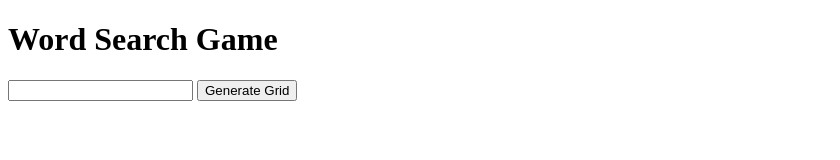
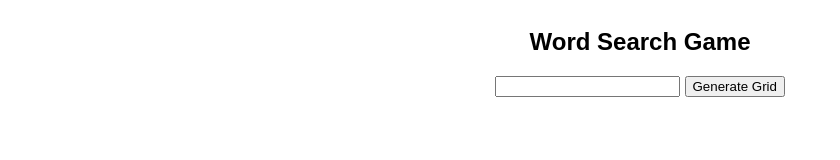
Before and after one commit to iykat/word-search-frontend, a website with bundled scripts: page src/index.html in a window 1280 px wide. Shown: the whole page, without its empty margins (0-840 px from the left). Built offline with nearby package versions, Linux system fonts and the light colour scheme.

Commit message:
Make modifications

```diff
--- a/package.json
+++ b/package.json
@@ -2,6 +2,7 @@
   "devDependencies": {
     "@babel/core": "^7.22.10",
     "@babel/plugin-transform-runtime": "^7.22.10",
-    "@babel/preset-env": "^7.22.10"
+    "@babel/preset-env": "^7.22.10",
+    "sass": "^1.66.1"
   }
 }
--- a/src/app.scss
+++ b/src/app.scss
@@ -2,13 +2,22 @@
   font-family: sans-serif;
 }
 
+.header {
+  display: flex;
+  flex-direction: column;
+  width: 300px;
+  text-align: center;
+  margin-inline: auto ;
+}
 .grid-area {
+  margin-top: 30px;
   table {
     max-width: 700px;
     margin: auto;
     user-select: none;
     td {
-      margin-bottom: 15px;
+      width: 20px;
+      height: 20px;
     }
   }
 
--- a/src/index.html
+++ b/src/index.html
@@ -4,14 +4,19 @@
   <meta charset="UTF-8">
   <meta name="description" content="Word Search Game">
   <meta name="viewport" content="width=device-width, initial-scale=1.0">
-  <link rel="stylesheet" href="app.css">
+  <link rel="stylesheet" href="app.scss">
   <title>Word Search Game</title>
 </head>
 <body>
+  <section class="header">
   <h1>Word Search Game</h1>
+  <section>
+    <input id="add-word">
+  <button class="submit-word">Generate Grid</button>
+  </section>
 
-  <input id="add-word">
-  <button class="submit-word">Generate Grid</button>
+</section>
+
   <section class="grid-area"></section>
 
   <script src="js/index.js"></script>
--- a/src/js/grid.js
+++ b/src/js/grid.js
@@ -24,7 +24,6 @@ export class Grid {
 
       tbl.appendChild(tblBody);
       gridArea.appendChild(tbl);
-      tbl.setAttribute("border", "2");
     }
 
 }
```
Also changed, not shown: src/app.css (deleted), 1 other file.
